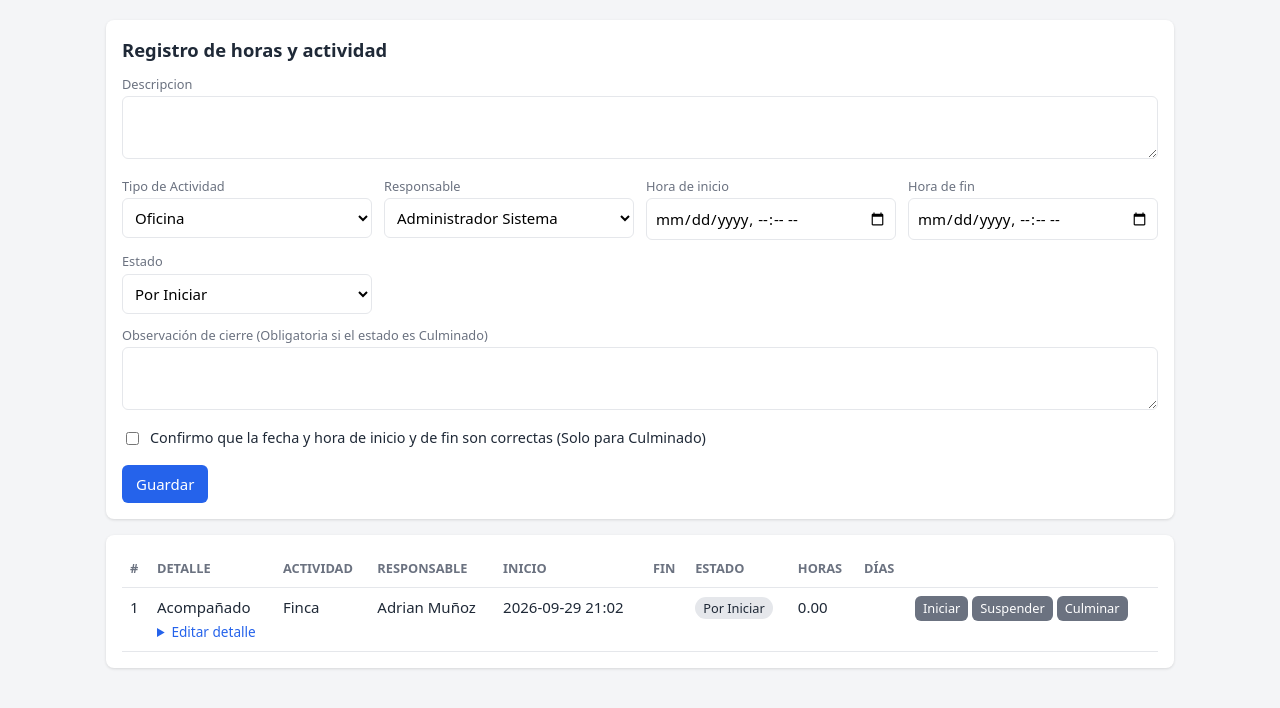
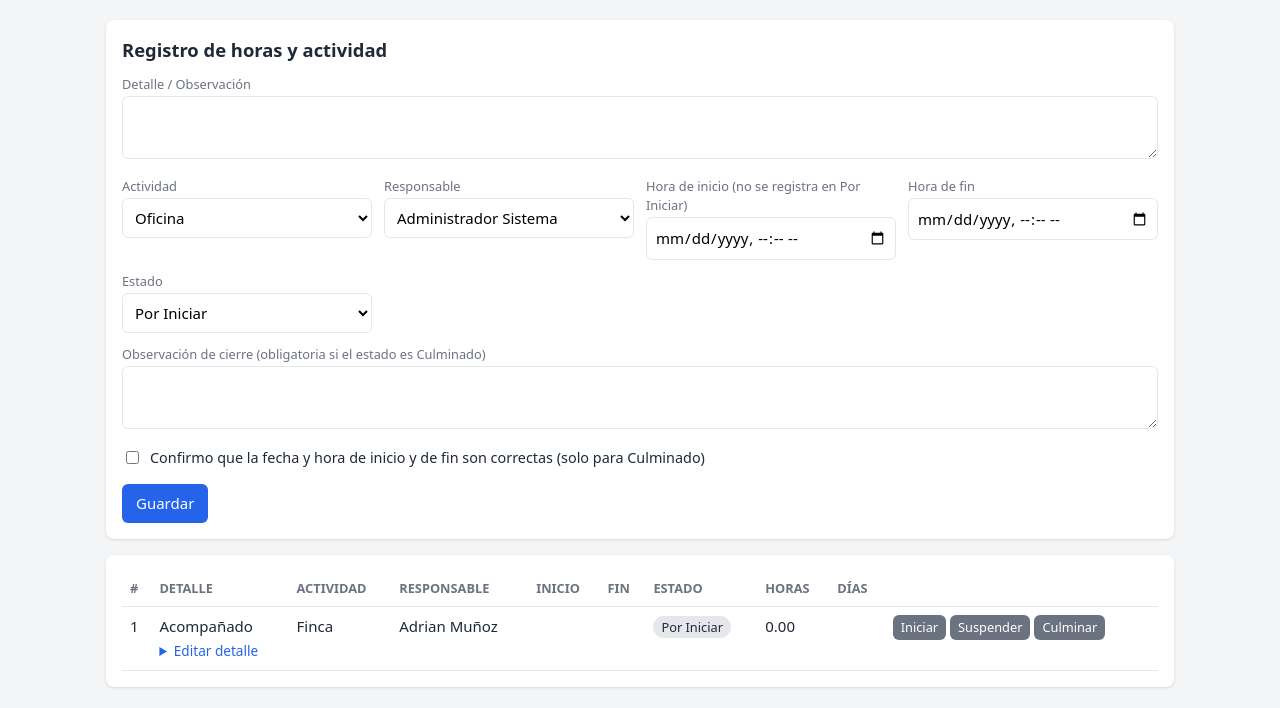
Before and after one commit to Aalejandro996/gestor_time, a Flask app: page / in a window 1280 px wide. Shown: the part 43-751 px from the top of the page. Run offline with Flask 3, Linux system fonts and the light colour scheme; a user stored in the database is signed in; some libraries are stand-ins or nearby versions.

Commit message:
Correciones en tareas por iniciar e iniciadas

```diff
--- a/app.py
+++ b/app.py
@@ -259,6 +259,8 @@ def crear():
             flash("El fin no puede ser anterior al inicio ni una fecha futura")
             return redirect("/")
         acum = horas(ini, fin)
+    elif est == "Por Iniciar":
+        ini = fin = None  # una tarea por iniciar no registra fecha ni hora
     else:
         fin = None
     k = Task(detalle=f["detalle"].strip(), actividad=f["actividad"], user_id=uid,
@@ -306,7 +308,8 @@ def accion(tid, nuevo):
         elif k.estado == "Suspendido" and k.inicio and n.date() != k.inicio.date():
             return redirect(f"/tarea/{k.id}/reiniciar")  # otro día: pide justificación y nueva fecha
         else:
-            k.estado, k.seg_inicio, k.inicio, k.fin = "Iniciado", n, k.inicio or n, None
+            k.estado, k.seg_inicio, k.inicio, k.fin = (
+                "Iniciado", n, k.inicio if k.estado == "Suspendido" else n, None)
     elif k.estado == "Por Iniciar":
         err = "La tarea aún no ha sido iniciada"
     elif nuevo == "Culminado":
--- a/templates/tareas.html
+++ b/templates/tareas.html
@@ -5,11 +5,11 @@
   <input type="hidden" name="_t" value="{{ t }}">
   <div class="grid">
     <div class="field span-all">
-      <label for="detalle">Descripcion</label>
+      <label for="detalle">Detalle / Observación</label>
       <textarea id="detalle" name="detalle" rows="2" required></textarea>
     </div>
     <div class="field">
-      <label for="actividad">Tipo de Actividad</label>
+      <label for="actividad">Actividad</label>
       <select id="actividad" name="actividad">
         {% for a in ACT %}<option>{{ a }}</option>{% endfor %}
       </select>
@@ -25,7 +25,7 @@
     </div>
     {% endif %}
     <div class="field">
-      <label for="ini">Hora de inicio</label>
+      <label for="ini">Hora de inicio (no se registra en Por Iniciar)</label>
       <input id="ini" type="datetime-local" name="ini">
     </div>
     <div class="field">
@@ -39,11 +39,11 @@
       </select>
     </div>
     <div class="field span-all">
-      <label for="obs">Observación de cierre (Obligatoria si el estado es Culminado)</label>
+      <label for="obs">Observación de cierre (obligatoria si el estado es Culminado)</label>
       <textarea id="obs" name="obs" rows="2"></textarea>
     </div>
     <div class="field span-all">
-      <label class="check"><input type="checkbox" name="ok"> Confirmo que la fecha y hora de inicio y de fin son correctas (Solo para Culminado)</label>
+      <label class="check"><input type="checkbox" name="ok"> Confirmo que la fecha y hora de inicio y de fin son correctas (solo para Culminado)</label>
     </div>
   </div>
   <button class="btn">Guardar</button>
@@ -80,7 +80,7 @@
         </td>
         <td>{{ k.actividad }}</td>
         <td>{{ k.user.full }}</td>
-        <td>{{ k.inicio|fmt }}</td>
+        <td>{{ k.inicio|fmt if k.estado != 'Por Iniciar' }}</td>
         <td>{{ k.fin|fmt }}</td>
         <td><span class="badge badge-{{ k.estado|lower|replace(' ', '-') }}">{{ k.estado }}</span></td>
         <td>{{ '%.2f'|format(k.acumulado or 0) }}</td>
```
